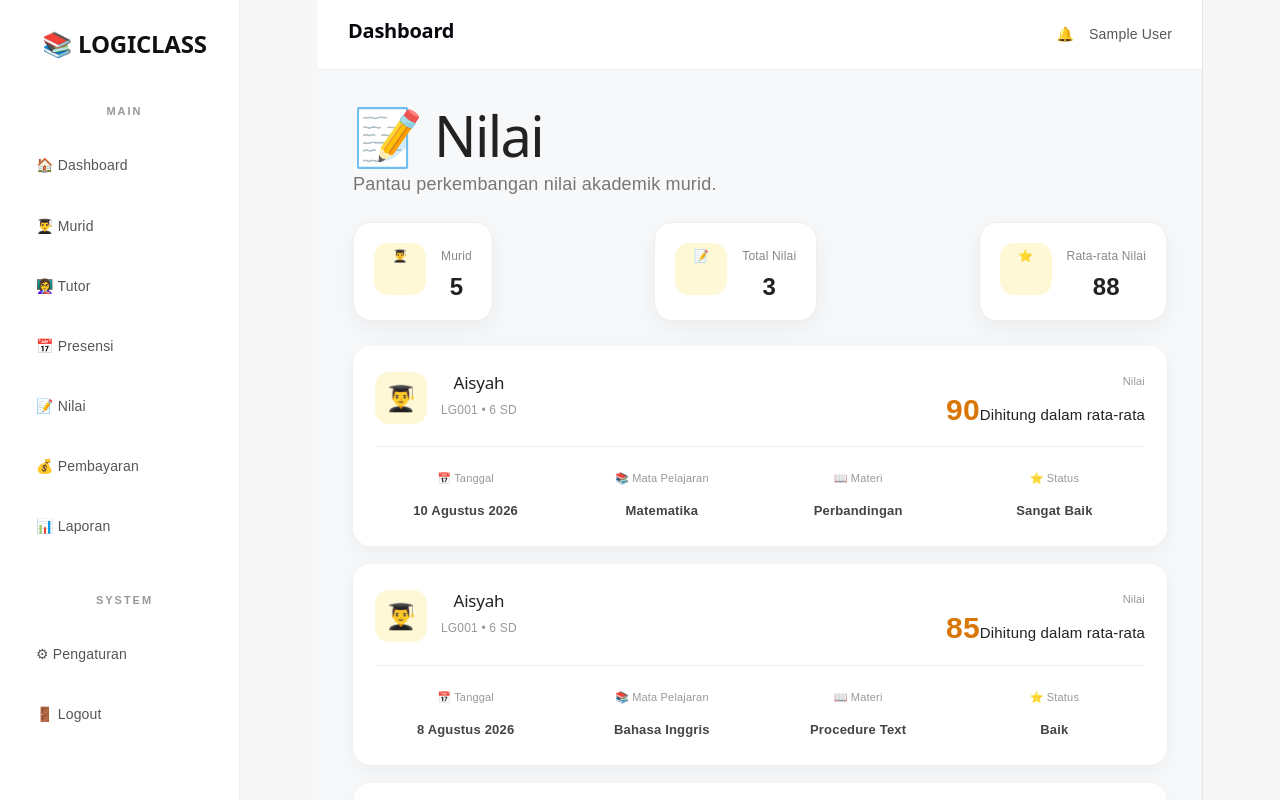
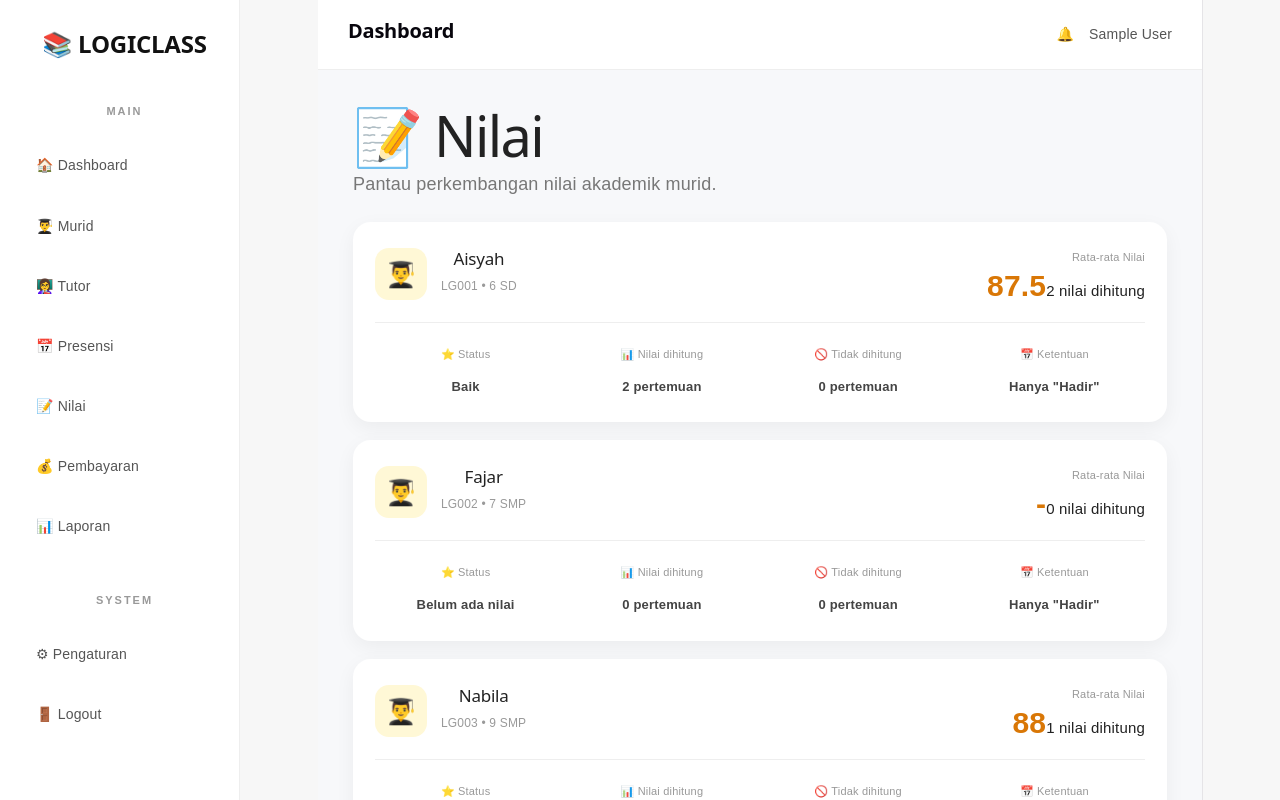
Before and after one commit to fillesz/Bimbel-Logiclass, a React (Vite) app: page /nilai in a window 1280 px wide. Shown: the top 800 px of the page. Built offline with nearby package versions, Linux system fonts and the light colour scheme; sample sign-in values are in the browser's storage.

Commit message:
ubah score

```diff
--- a/src/dashboard/Scores.jsx
+++ b/src/dashboard/Scores.jsx
@@ -1,8 +1,12 @@
 import DashboardLayout from "../layouts/DashboardLayout";
-import { studentData } from "../data/studentData";
+import { useState } from "react";
+
+import { getStudents } from "../data/studentStorage";
 import { reportData } from "../data/reportData";
 
+
 function Scores() {
+
   // =========================
   // USER LOGIN
   // =========================
@@ -11,168 +15,282 @@ function Scores() {
     localStorage.getItem("user")
   );
 
+
+  // =========================
+  // DATA MURID
+  // =========================
+
+  const students = getStudents();
+
+
   // =========================
   // DATA LAPORAN
   // =========================
 
-  const reports =
-    JSON.parse(
-      localStorage.getItem("reports")
-    ) || reportData;
+  const [reports] = useState(() => {
+
+    const savedReports =
+      localStorage.getItem("reports");
+
+    if (savedReports) {
+
+      try {
+
+        return JSON.parse(
+          savedReports
+        );
+
+      } catch (error) {
+
+        console.error(
+          "Data laporan rusak:",
+          error
+        );
+
+      }
+
+    }
+
+    return reportData;
+
+  });
+
 
   // =========================
   // MURID YANG BISA DILIHAT
   // =========================
 
   const visibleStudents =
-    studentData.filter((student) => {
+    students.filter((student) => {
+
       // ADMIN
       if (user?.role === "admin") {
+
         return true;
+
       }
+
 
       // TUTOR
       if (user?.role === "tutor") {
+
         return (
           student.tutorId ===
           user.tutorId
         );
+
       }
+
 
       // PARENT
       if (user?.role === "parent") {
+
         return (
           student.id ===
           user.studentId
         );
+
       }
 
+
       return false;
+
     });
 
+
   // =========================
-  // NILAI YANG BISA DILIHAT
+  // LAPORAN YANG BISA DILIHAT
   // =========================
 
-  const visibleStudentIds =
-    visibleStudents.map(
-      (student) => student.id
-    );
+  const visibleReports =
+    reports.filter((report) => {
 
-  const visibleReports =
-    reports
-      .filter((report) =>
-        visibleStudentIds.includes(
+      return visibleStudents.some(
+        (student) =>
+          student.id ===
           report.studentId
-        )
-      )
-      .sort(
-        (a, b) =>
-          new Date(b.date) -
-          new Date(a.date)
       );
 
+    });
+
+
   // =========================
-  // DATA MURID
+  // CARI MURID
   // =========================
 
   const getStudent = (studentId) => {
-    return studentData.find(
+
+    return students.find(
       (student) =>
         student.id === studentId
     );
+
   };
+
+
+  // =========================
+  // HITUNG RATA-RATA NILAI
+  // =========================
+  //
+  // HANYA LAPORAN DENGAN
+  // KEHADIRAN "Hadir"
+  //
+  // Izin  = tidak dihitung
+  // Sakit = tidak dihitung
+  // Alpa  = tidak dihitung
+  //
+
+  const getAverageScore = (studentId) => {
+
+    const studentReports =
+      visibleReports.filter(
+        (report) =>
+          report.studentId ===
+            studentId &&
+          report.attendance ===
+            "Hadir"
+      );
+
+
+    // Belum ada nilai yang
+    // memenuhi syarat
+
+    if (
+      studentReports.length ===
+      0
+    ) {
+
+      return null;
+
+    }
+
+
+    const totalScore =
+      studentReports.reduce(
+        (total, report) =>
+          total +
+          Number(report.score || 0),
+        0
+      );
+
+
+    const average =
+      totalScore /
+      studentReports.length;
+
+
+    return Number(
+      average.toFixed(1)
+    );
+
+  };
+
 
   // =========================
   // STATUS NILAI
   // =========================
 
   const getScoreStatus = (score) => {
-    const numericScore =
-      Number(score);
 
-    if (numericScore >= 90) {
-      return "Sangat Baik";
+    if (score === null) {
+
+      return {
+
+        text: "Belum ada nilai",
+
+        className:
+          "score-status-empty",
+
+      };
+
     }
 
-    if (numericScore >= 75) {
-      return "Baik";
+
+    if (score >= 90) {
+
+      return {
+
+        text: "Sangat Baik",
+
+        className:
+          "score-status-excellent",
+
+      };
+
     }
 
-    if (numericScore > 0) {
-      return "Perlu Perhatian";
+
+    if (score >= 75) {
+
+      return {
+
+        text: "Baik",
+
+        className:
+          "score-status-good",
+
+      };
+
     }
 
-    return "Belum ada nilai";
+
+    return {
+
+      text: "Perlu Perhatian",
+
+      className:
+        "score-status-warning",
+
+    };
+
   };
 
-  const getAverageLabel = (report) => {
-  if (report.includeInAverage === false) {
-    return {
-      text: "Tidak dihitung dalam rata-rata",
-      className: "score-not-in-average",
-    };
-  }
-
-  return {
-    text: "Dihitung dalam rata-rata",
-    className: "score-in-average",
-  };
-};
 
   // =========================
-  // FORMAT TANGGAL
+  // FORMAT NILAI
   // =========================
 
-  const formatDate = (date) => {
-    if (!date) {
+  const formatScore = (score) => {
+
+    if (score === null) {
+
       return "-";
+
     }
 
-    const parts =
-      date.split("-");
 
-    if (parts.length !== 3) {
-      return date;
-    }
+    return score;
 
-    return `${parts[2]}-${parts[1]}-${parts[0]}`;
   };
 
+
   // =========================
-  // RATA-RATA NILAI
+  // JUMLAH NILAI
   // =========================
 
-  const validScores =
-    visibleReports
-      .map((report) =>
-        Number(report.score)
-      )
-      .filter(
-        (score) =>
-          !isNaN(score)
-      );
+  const getScoreCount = (studentId) => {
 
-  const averageScore =
-    validScores.length > 0
-      ? Math.round(
-          validScores.reduce(
-            (total, score) =>
-              total + score,
-            0
-          ) /
-            validScores.length
-        )
-      : 0;
+    return visibleReports.filter(
+      (report) =>
+        report.studentId ===
+          studentId &&
+        report.attendance ===
+          "Hadir"
+    ).length;
+
+  };
+
 
   // =========================
-  // TAMPILAN
+  // RENDER
   // =========================
 
   return (
+
     <DashboardLayout>
 
       <div className="scores-page">
+
 
         {/* =========================
             HEADER
@@ -187,86 +305,8 @@ function Scores() {
             </h1>
 
             <p>
-              Pantau perkembangan
-              nilai akademik murid.
+              Pantau perkembangan nilai akademik murid.
             </p>
-
-          </div>
-
-        </div>
-
-
-        {/* =========================
-            SUMMARY
-        ========================= */}
-
-        <div className="attendance-summary">
-
-          {/* JUMLAH MURID */}
-
-          <div className="attendance-summary-card">
-
-            <span className="summary-small-icon">
-              👨‍🎓
-            </span>
-
-            <div>
-
-              <span>
-                Murid
-              </span>
-
-              <strong>
-                {visibleStudents.length}
-              </strong>
-
-            </div>
-
-          </div>
-
-
-          {/* JUMLAH NILAI */}
-
-          <div className="attendance-summary-card">
-
-            <span className="summary-small-icon">
-              📝
-            </span>
-
-            <div>
-
-              <span>
-                Total Nilai
-              </span>
-
-              <strong>
-                {visibleReports.length}
-              </strong>
-
-            </div>
-
-          </div>
-
-
-          {/* RATA-RATA */}
-
-          <div className="attendance-summary-card">
-
-            <span className="summary-small-icon">
-              ⭐
-            </span>
-
-            <div>
-
-              <span>
-                Rata-rata Nilai
-              </span>
-
-              <strong>
-                {averageScore}
-              </strong>
-
-            </div>
 
           </div>
 
@@ -279,38 +319,44 @@ function Scores() {
 
         <div className="scores-list">
 
-          {visibleReports.length === 0 ? (
+          {visibleStudents.length === 0 ? (
 
             <div className="empty-data">
 
-              Belum ada data nilai.
+              Belum ada data murid.
 
             </div>
 
           ) : (
 
-            visibleReports.map(
-              (report) => {
+            visibleStudents.map(
+              (student) => {
 
-                const student =
-                  getStudent(
-                    report.studentId
+                const averageScore =
+                  getAverageScore(
+                    student.id
                   );
 
-                  const averageLabel =
-                    getAverageLabel(report);
 
-                const score =
-                  Number(
-                    report.score
-                  ) || 0;
+                const scoreStatus =
+                  getScoreStatus(
+                    averageScore
+                  );
+
+
+                const scoreCount =
+                  getScoreCount(
+                    student.id
+                  );
+
 
                 return (
 
                   <div
                     className="score-card"
-                    key={report.id}
+                    key={student.id}
                   >
+
 
                     {/* =========================
                         HEADER CARD
@@ -318,23 +364,33 @@ function Scores() {
 
                     <div className="score-card-main">
 
+
+                      {/* MURID */}
+
                       <div className="score-student">
 
                         <div className="score-avatar">
+
                           👨‍🎓
+
                         </div>
+
 
                         <div>
 
                           <h2>
-                            {student?.name ||
-                              "Murid"}
+
+                            {student.name}
+
                           </h2>
 
+
                           <p>
-                            {student?.id}
+
+                            {student.id}
                             {" • "}
-                            {student?.className}
+                            {student.className}
+
                           </p>
 
                         </div>
@@ -342,25 +398,33 @@ function Scores() {
                       </div>
 
 
-                      {/* NILAI */}
+                      {/* NILAI RATA-RATA */}
 
-                     <div className="score-value">
+                      <div className="score-value">
 
-  <span>
-    Nilai
-  </span>
+                        <span>
+                          Rata-rata Nilai
+                        </span>
 
-  <strong>
-    {report.score}
-  </strong>
 
-  <small
-    className={averageLabel.className}
-  >
-    {averageLabel.text}
-  </small>
+                        <strong>
 
-</div>
+                          {formatScore(
+                            averageScore
+                          )}
+
+                        </strong>
+
+
+                        <small>
+
+                          {scoreCount}
+                          {" "}
+                          nilai dihitung
+
+                        </small>
+
+                      </div>
 
                     </div>
 
@@ -371,52 +435,6 @@ function Scores() {
 
                     <div className="score-details">
 
-                      {/* TANGGAL */}
-
-                      <div>
-
-                        <span>
-                          📅 Tanggal
-                        </span>
-
-                        <strong>
-                          {formatDate(
-                            report.date
-                          )}
-                        </strong>
-
-                      </div>
-
-
-                      {/* MAPEL */}
-
-                      <div>
-
-                        <span>
-                          📚 Mata Pelajaran
-                        </span>
-
-                        <strong>
-                          {report.subject}
-                        </strong>
-
-                      </div>
-
-
-                      {/* MATERI */}
-
-                      <div>
-
-                        <span>
-                          📖 Materi
-                        </span>
-
-                        <strong>
-                          {report.material}
-                        </strong>
-
-                      </div>
-
 
                       {/* STATUS */}
 
@@ -426,19 +444,92 @@ function Scores() {
                           ⭐ Status
                         </span>
 
+
+                        <strong
+                          className={
+                            scoreStatus.className
+                          }
+                        >
+
+                          {scoreStatus.text}
+
+                        </strong>
+
+                      </div>
+
+
+                      {/* NILAI DIHITUNG */}
+
+                      <div>
+
+                        <span>
+                          📊 Nilai dihitung
+                        </span>
+
+
                         <strong>
-                          {getScoreStatus(
-                            score
-                          )}
+
+                          {scoreCount}
+                          {" "}
+                          pertemuan
+
+                        </strong>
+
+                      </div>
+
+
+                      {/* NILAI TIDAK DIHITUNG */}
+
+                      <div>
+
+                        <span>
+                          🚫 Tidak dihitung
+                        </span>
+
+
+                        <strong>
+
+                          {
+                            visibleReports.filter(
+                              (report) =>
+                                report.studentId ===
+                                  student.id &&
+                                report.attendance !==
+                                  "Hadir"
+                            ).length
+                          }
+                          {" "}
+                          pertemuan
+
+                        </strong>
+
+                      </div>
+
+
+                      {/* STATUS KEHADIRAN */}
+
+                      <div>
+
+                        <span>
+                          📅 Ketentuan
+                        </span>
+
+
+                        <strong>
+
+                          Hanya "Hadir"
+
                         </strong>
 
                       </div>
 
                     </div>
 
+
                   </div>
 
                 );
+
               }
             )
 
@@ -449,7 +540,10 @@ function Scores() {
       </div>
 
     </DashboardLayout>
+
   );
+
 }
 
+
 export default Scores;
```
